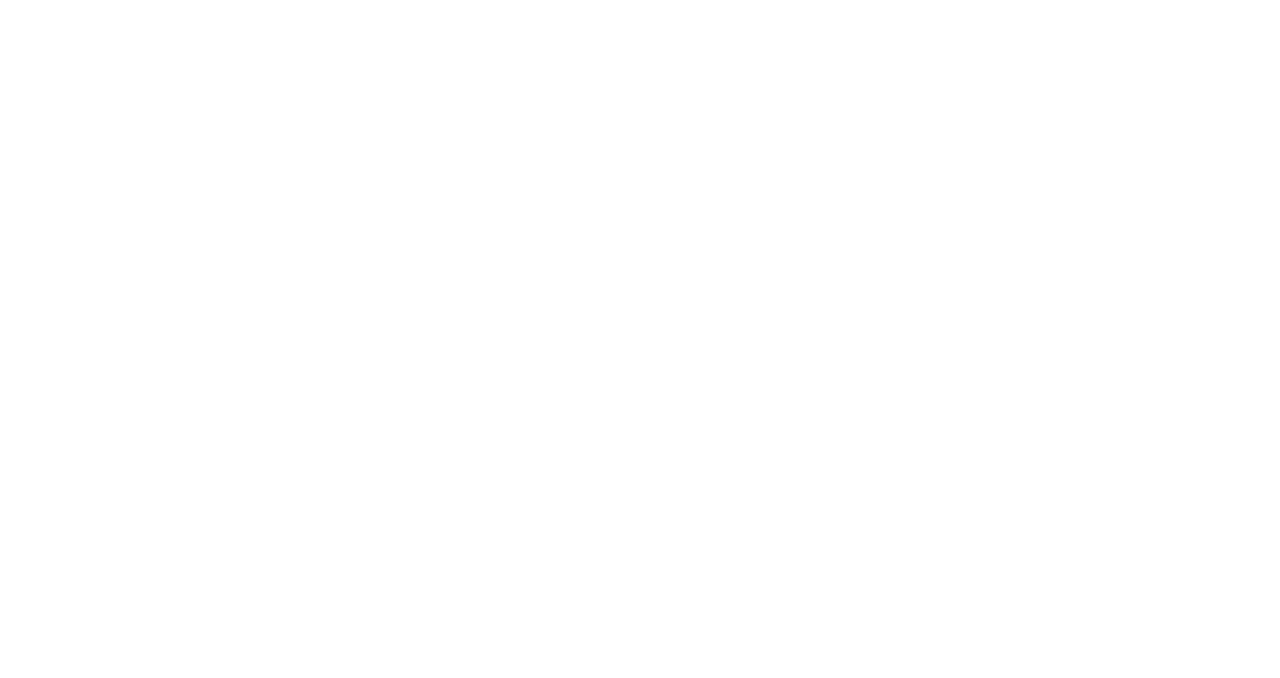
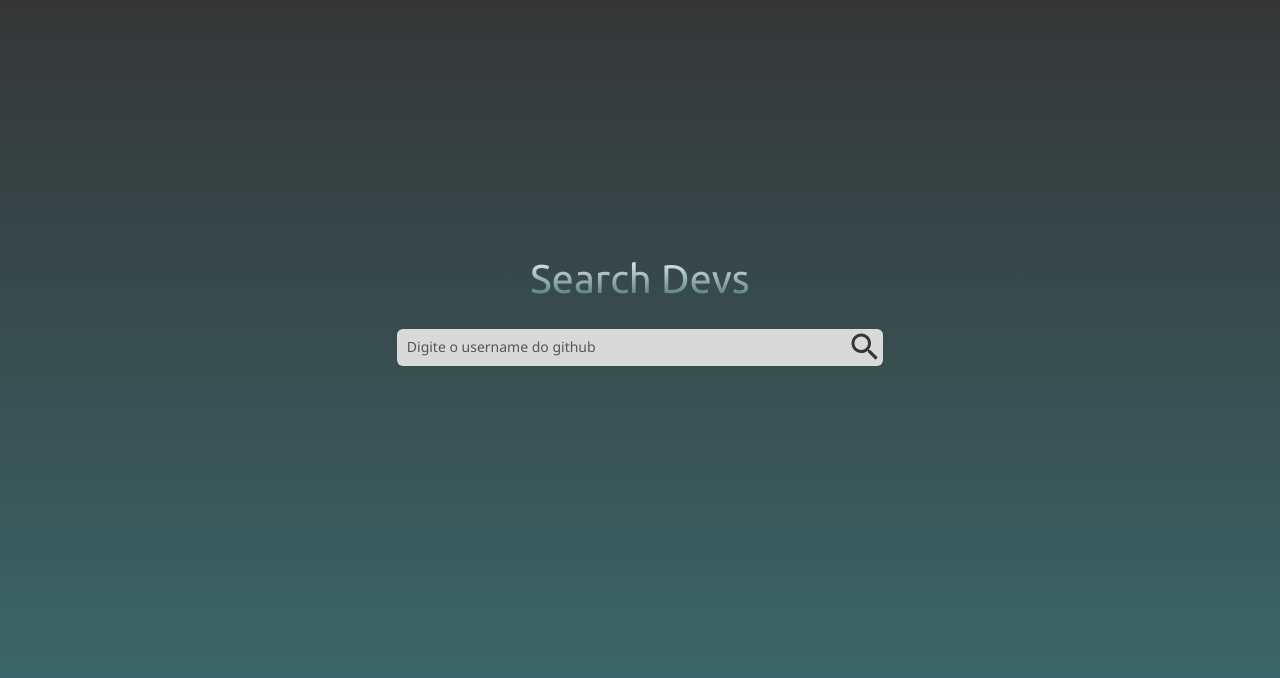
Before and after one commit to saviomisael/busca-dev, a React (Create React App) app: page / in a window 1280 px wide. Shown: the top 678 px of the page. Built offline with nearby package versions, Linux system fonts and the light colour scheme.

Commit message:
add Home Route

```diff
--- a/src/routes/AppRouter.jsx
+++ b/src/routes/AppRouter.jsx
@@ -1,10 +1,12 @@
 import { BrowserRouter, Switch, Route } from 'react-router-dom';
+import { HomePage } from '../pages/HomePage';
 import { ProfilePage } from '../pages/ProfilePage';
 
 export const AppRouter = () => {
   return (
     <BrowserRouter>
       <Switch>
+        <Route path="/" exact component={HomePage} />
         <Route path="/profile/:username" component={ProfilePage} />
       </Switch>
     </BrowserRouter>
```
